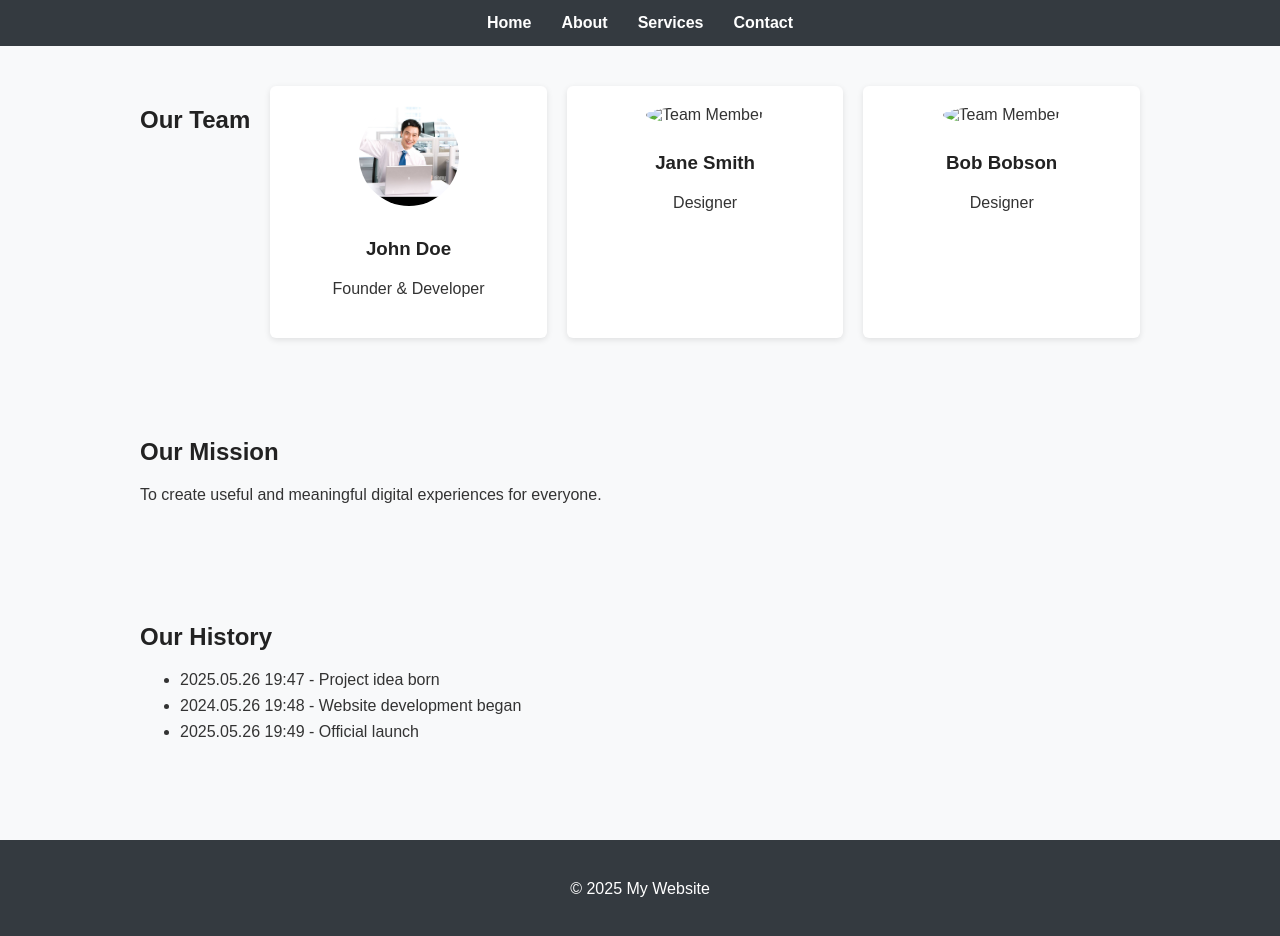
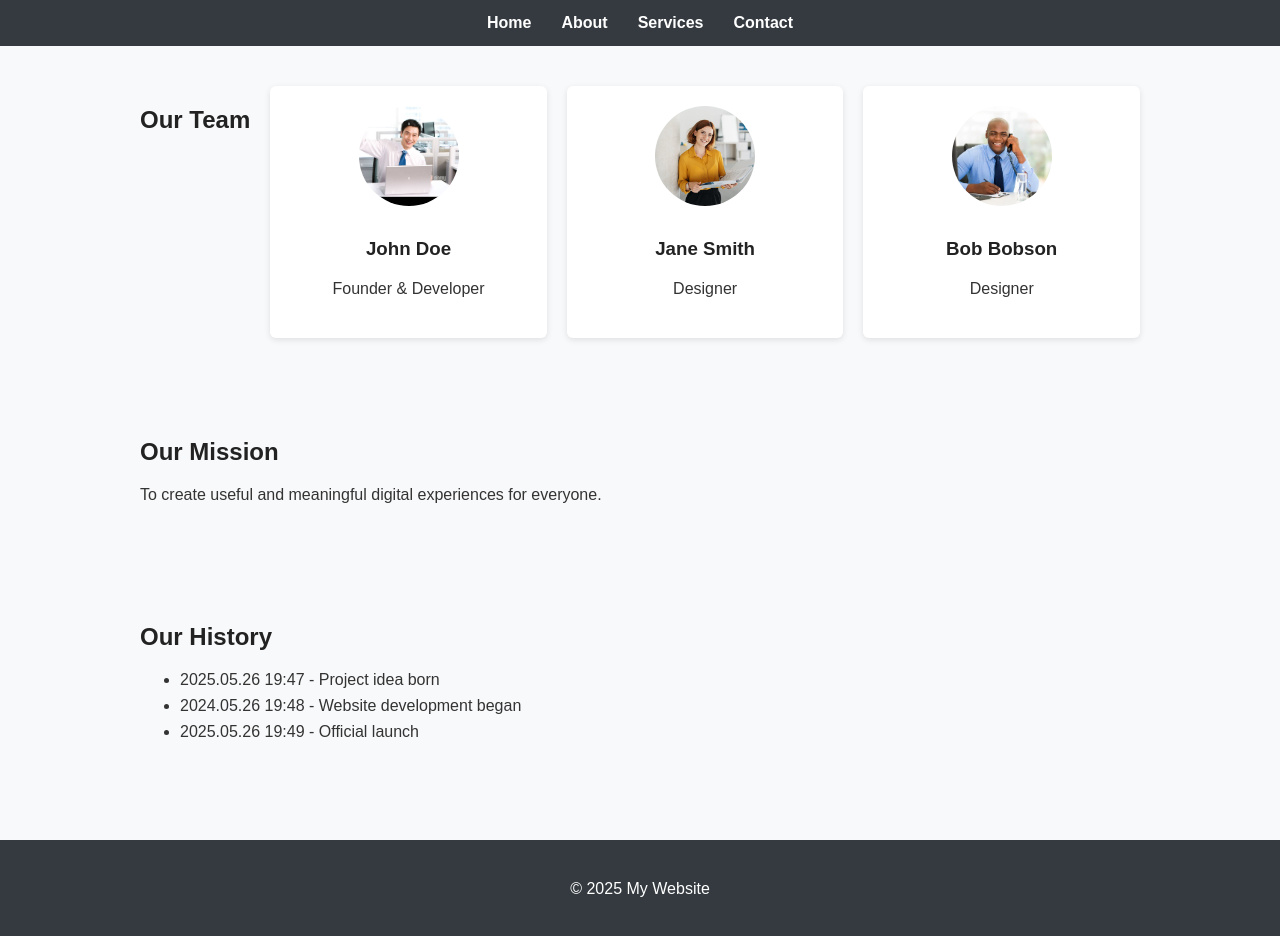
Before and after one commit to NixsDK/WebAssignments, a plain HTML site: page about.html in a window 1280 px wide. Drawn offline with Linux system fonts and the light colour scheme.

Commit message:
fixed images in about

```diff
--- a/about.html
+++ b/about.html
@@ -24,12 +24,12 @@
         <p>Founder & Developer</p>
     </div>
     <div class="member">
-        <img src="images/office1.jpg.jpg" alt="Team Member" />
+        <img src="images/office1.jpg" alt="Team Member" />
         <h3>Jane Smith</h3>
         <p>Designer</p>
     </div>
     <div class="member">
-        <img src="images/office2.jpg.jpg" alt="Team Member" />
+        <img src="images/office2.jpg" alt="Team Member" />
         <h3>Bob Bobson</h3>
         <p>Designer</p>
     </div>
```
